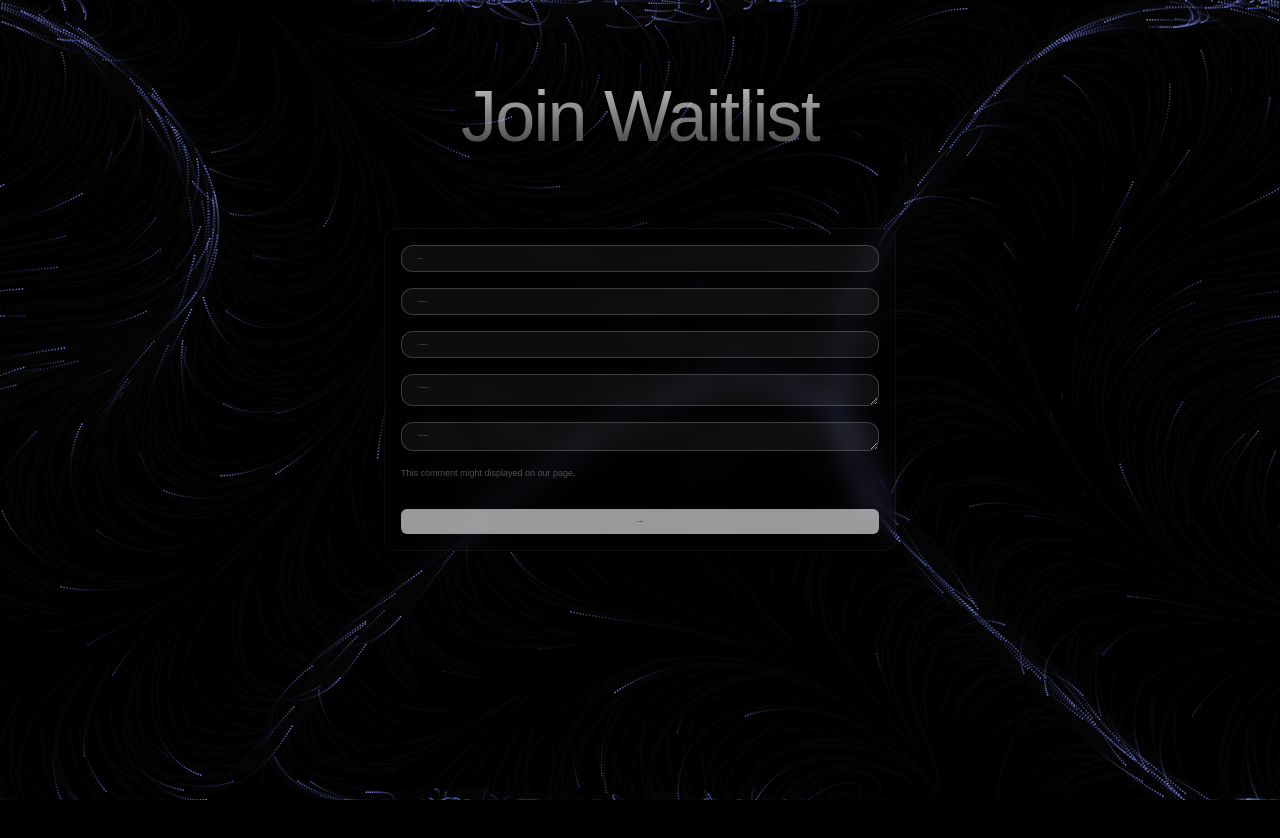
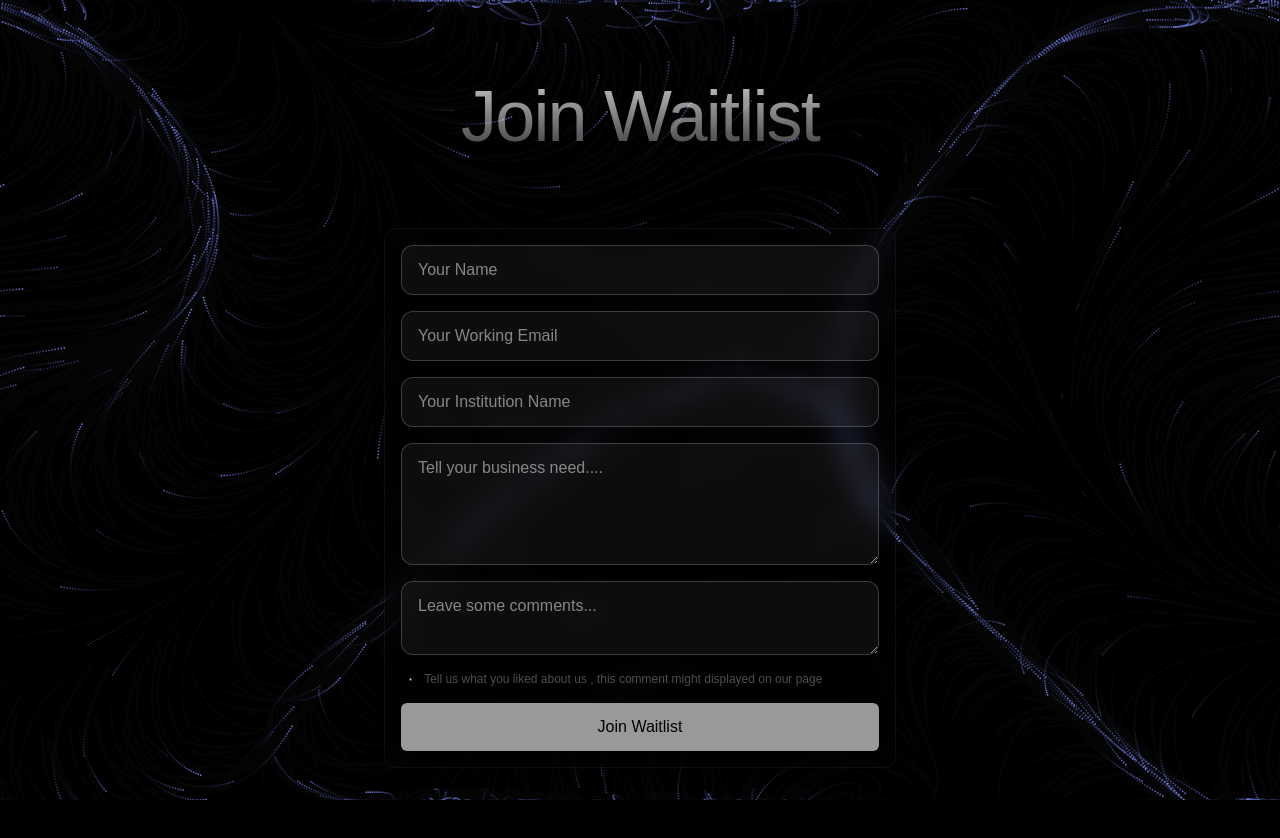
Before and after one commit to The-Tesseract-Protocol/Tess-Client.v.0, a Next.js app: page /landing/WishlistForm in a window 1280 px wide. Shown: the top 838 px of the page. Before the commit the page ends 800 px from the top, so only its background shows below. Built offline with nearby package versions, Linux system fonts and the light colour scheme; a web font is replaced by a local one.

Commit message:
waitlist refined

```diff
--- a/app/landing/WishlistForm/page.tsx
+++ b/app/landing/WishlistForm/page.tsx
@@ -37,7 +37,7 @@ export default function WishlistFormPage() {
               ease: "easeOut",
             }}
             viewport={{ once: true }}
-            className="w-full text-[1px] px-4 py-4 relative mt-3 max-w-lg backdrop-blur-md rounded-xl py-2 shadow-lg border border-white/5"
+            className="w-full px-4 py-4 relative mt-3 max-w-lg backdrop-blur-md rounded-xl py-2 shadow-lg border border-white/5"
           >
             <form className="flex w-full flex-col gap-4 relative ">
               <input
@@ -67,8 +67,8 @@ export default function WishlistFormPage() {
                 className="w-full rounded-xl border border-white/20 bg-white/5 px-4 py-3 text-white placeholder:text-white/50 focus:border-white/40 focus:outline-none backdrop-blur-sm"
               />
 
-                <div className="text-white/30 text-[9px] mb-3">
-                  This comment might displayed on our page.
+                <div className="text-white/30 text-xs">
+                  <span className="rounded-full text-[8px]  text-white px-2 py-1.5 mr-1">*</span>Tell us what you liked about us , this comment       might displayed on our page
                 </div>
 
               <button
```
